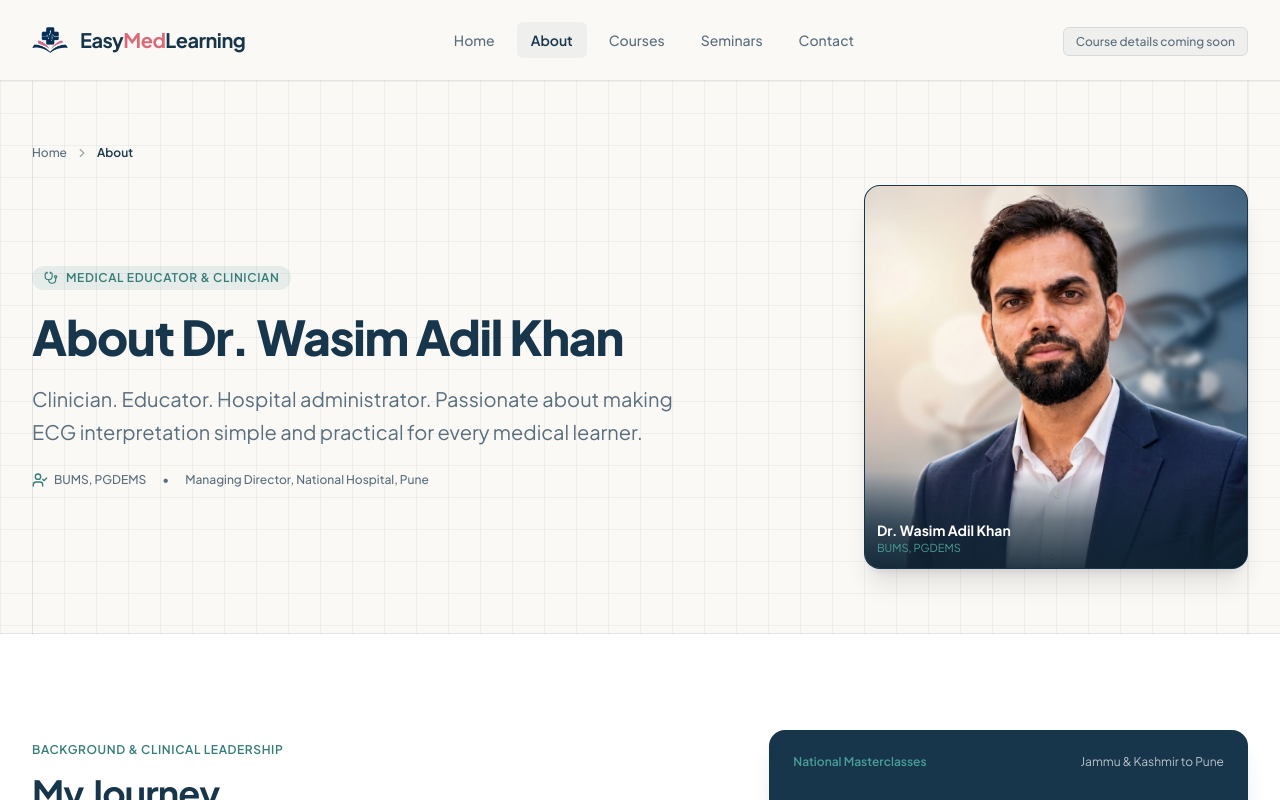
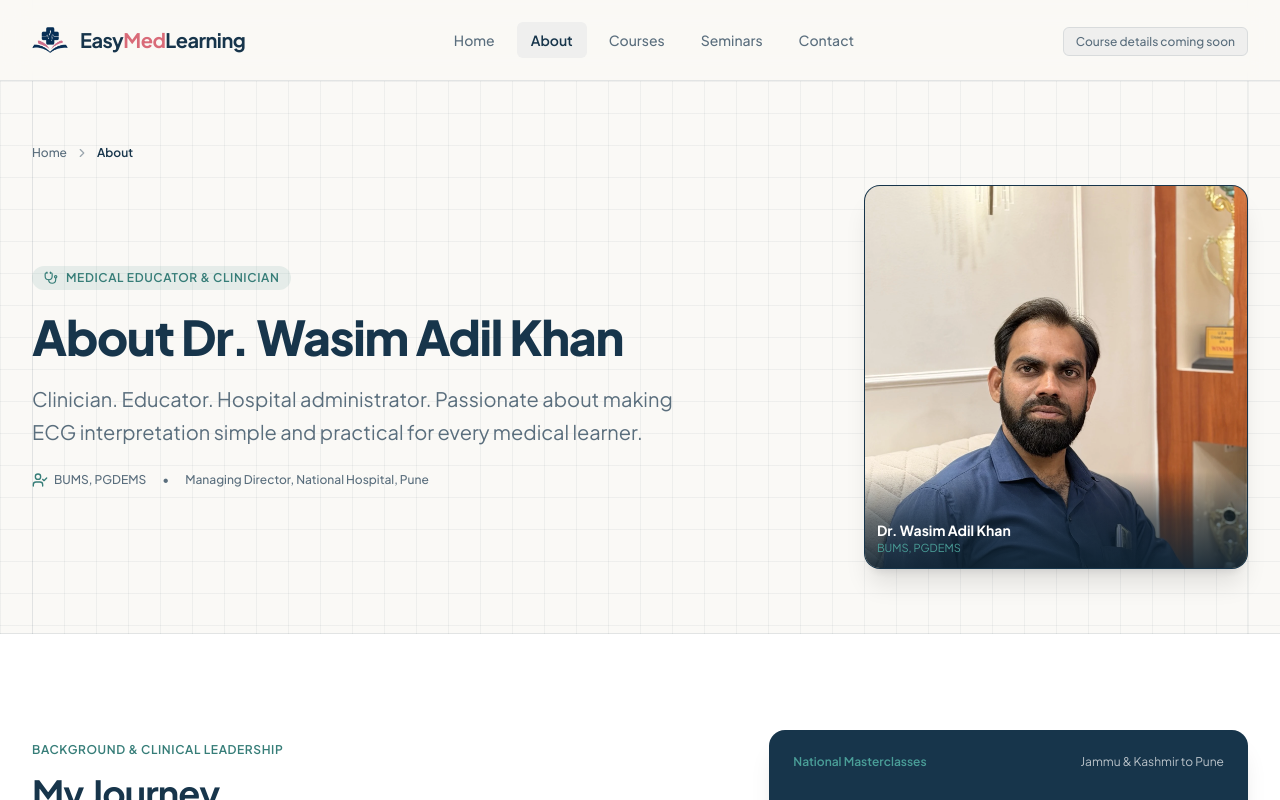
Before and after one commit to taslim121/Easy-Med-Learning, a Next.js app: page /about in a window 1280 px wide. Shown: the top 800 px of the page. Built offline with nearby package versions, Linux system fonts and the light colour scheme.

Commit message:
Replace instructor hero image with WebP format for improved performance

```diff
--- a/src/components/about/about-hero.tsx
+++ b/src/components/about/about-hero.tsx
@@ -67,7 +67,7 @@ export function AboutHero() {
               <div className="relative mx-auto max-w-[280px] lg:max-w-none">
                 <div className="aspect-square rounded-2xl p-4 shadow-xl border border-[#17354B]/15 bg-[#17354B] relative overflow-hidden">
                   <Image
-                    src="/images/instructor-hero.jpg"
+                    src="/images/instructor-hero.webp"
                     alt="Dr. Wasim Adil Khan"
                     fill
                     sizes="(max-width: 768px) 280px, 320px"
--- a/src/content/home-content.ts
+++ b/src/content/home-content.ts
@@ -142,7 +142,7 @@ export const homeContent: HomeContent = {
     educator: {
       name: 'Dr. Wasim Adil Khan',
       role: 'Lead Medical Educator & Clinician',
-      portraitSrc: '/images/instructor-hero.jpg',
+      portraitSrc: '/images/instructor-hero.webp',
       badgeText: 'Lead Clinical Educator',
     },
   },
```
Also changed, not shown: public/images/instructor-hero.jpg, public/images/instructor-hero.webp (added).
